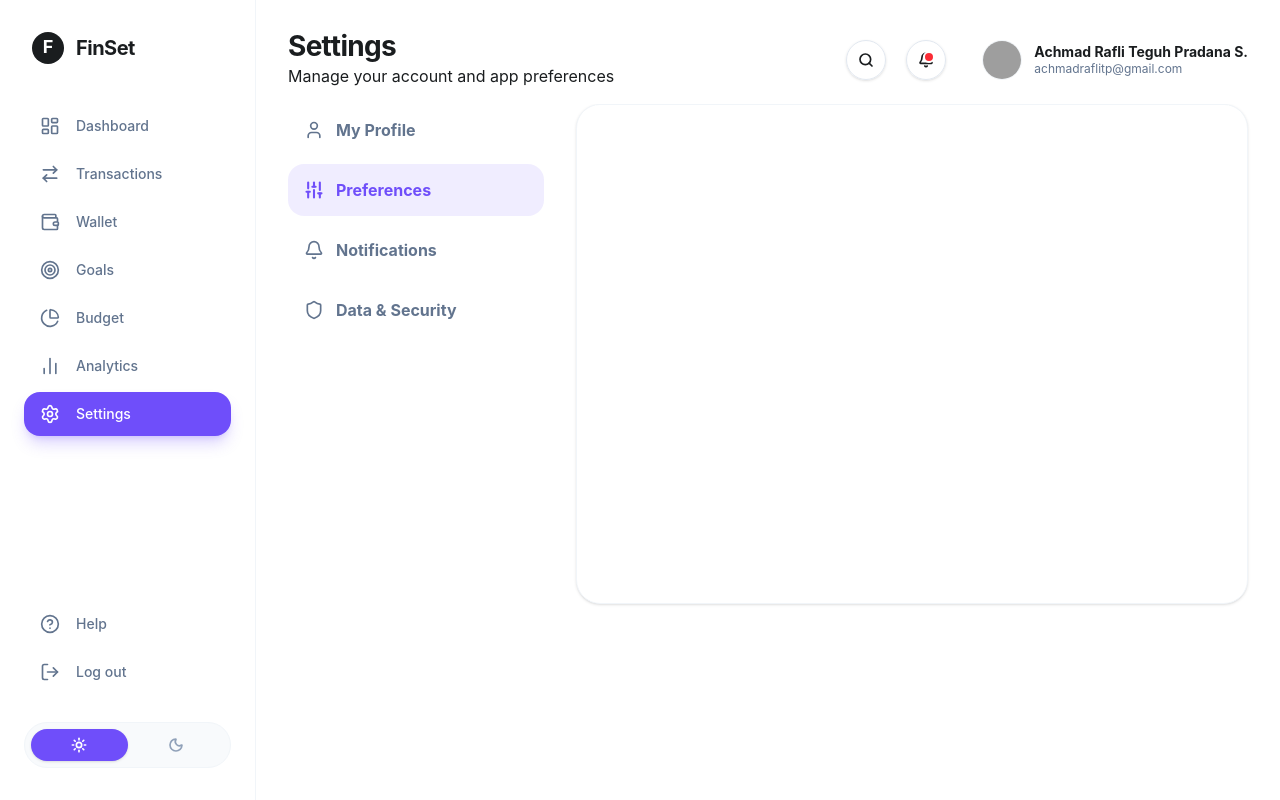
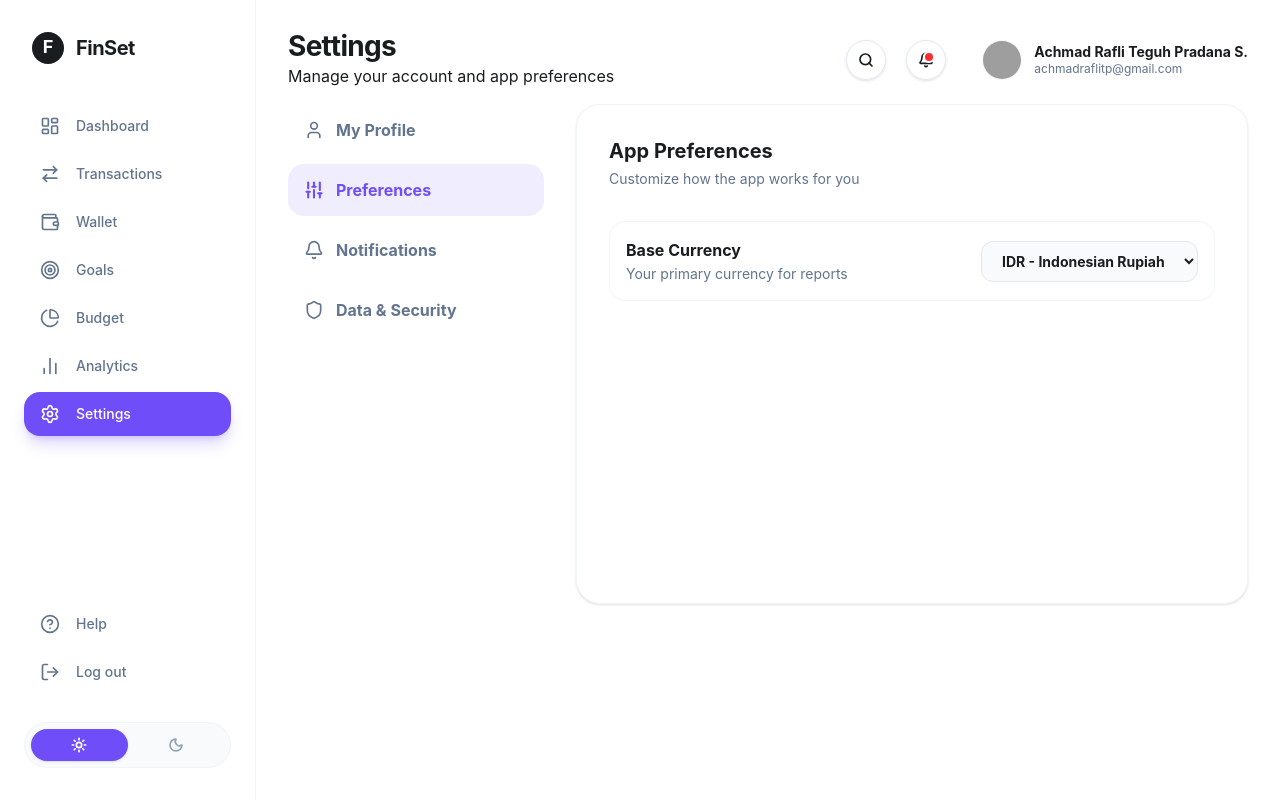
Before and after one commit to achraflyy48/FINSET-APP, a Vue app: page /settings in a window 1280 px wide. Both pictures are taken after a click on the button "Preferences". Built offline with nearby package versions, Linux system fonts and the light colour scheme; grey boxes are pictures that could not be loaded.

Commit message:
feat: add preferences section with base currency selection in SettingsView

```diff
--- a/src/views/SettingsView.vue
+++ b/src/views/SettingsView.vue
@@ -104,7 +104,28 @@ const notifSettings = ref({
         </div>
       </div>
 
+      <!-- 2. KONTEN: PREFERENCES -->
+       <div v-show="activeTab === 'preferences'" class="space-y-8 animate-fade-in">
+        <div>
+          <h3 class="text-xl font-bold text-[#1A1D1F]">App Preferences</h3>
+          <p class="text-sm text-slate-500 mt-1">Customize how the app works for you</p>
+        </div>
 
+        <div class="space-y-6">
+          <!-- Base Currency -->
+           <div class="flex flex-col md:flex-row md:items-center justify-between gap-4 p-4 border border-slate-100 rounded-2xl">
+            <div>
+              <h4 class="font-bold text-[#1A1D1F]">Base Currency</h4>
+              <p class="text-sm text-slate-500 mt-0.5">Your primary currency for reports</p>
+            </div>
+            <select class="px-4 py-2.5 bg-slate-50 border border-slate-200 rounded-xl text-sm font-bold text-[#1A1D1F] focus:outline-none focus:ring-2 focus:ring-[#6F4EFA]/20 focus:border-[#6F4EFA]">
+              <option value="IDR">IDR - Indonesian Rupiah</option>
+              <option value="USD">USD - US Dollar</option>
+              <option value="EUR">EUR - Euro</option>
+            </select>
+           </div>
+        </div>
+       </div>
     </div>
   </div>
 </template>
```
